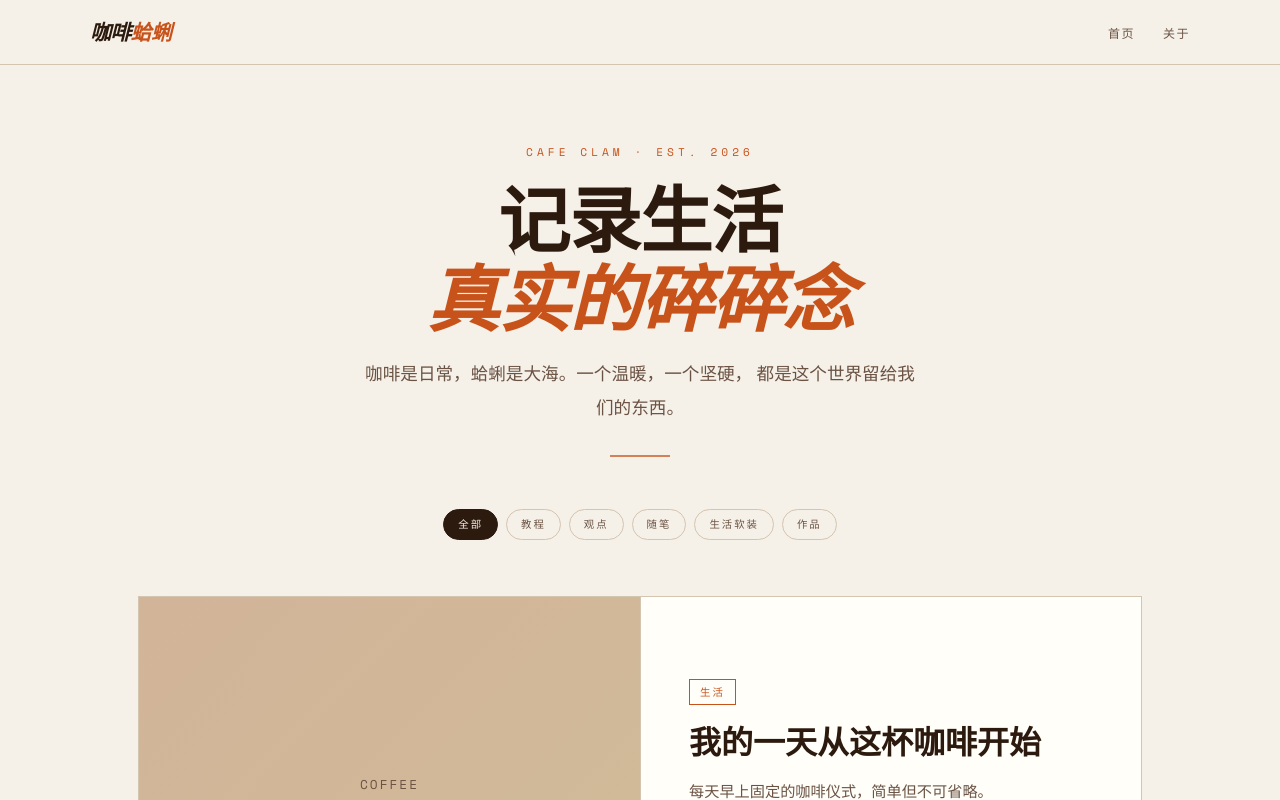
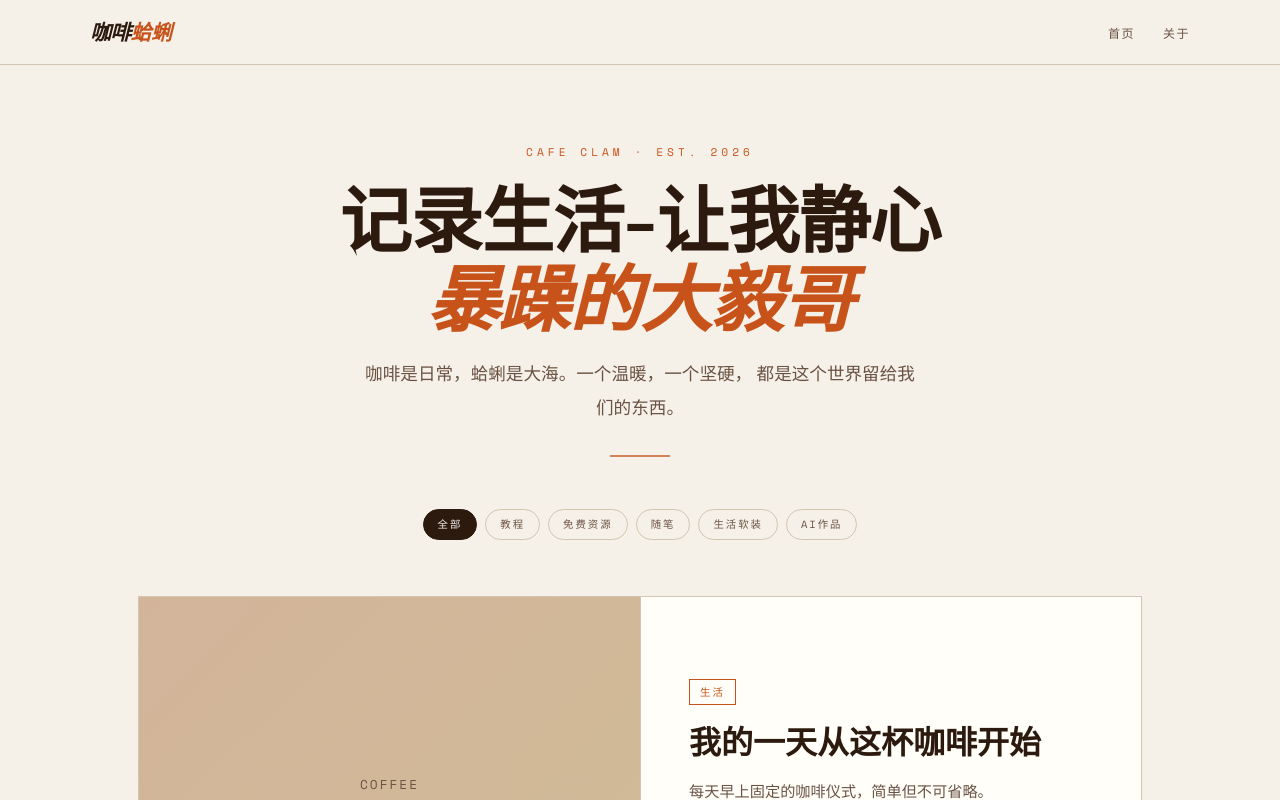
Before and after one commit to huangyiabc120/cafeclam-blog, a Next.js app: page / in a window 1280 px wide. Shown: the top 800 px of the page. Built offline with nearby package versions, Linux system fonts and the light colour scheme; a web font is replaced by a local one.

Commit message:
Update page.js

```diff
--- a/app/page.js
+++ b/app/page.js
@@ -12,7 +12,7 @@ export default function Home() {
       <header className="site-header">
         <span className="header-eyebrow">CAFE CLAM · EST. 2026</span>
         <h1 className="header-title">
-          记录生活<br /><em>真实的碎碎念</em>
+          记录生活-让我静心<br /><em>暴躁的大毅哥</em>
         </h1>
         <p className="header-sub">
           咖啡是日常，蛤蜊是大海。一个温暖，一个坚硬，
@@ -27,10 +27,10 @@ export default function Home() {
         <div style={{ textAlign: 'center', marginBottom: 48 }}>
           <a href="/" className="category-pill active">全部</a>
           <a href="/" className="category-pill">教程</a>
-          <a href="/" className="category-pill">观点</a>
+          <a href="/" className="category-pill">免费资源</a>
           <a href="/" className="category-pill">随笔</a>
           <a href="/" className="category-pill">生活软装</a>
-          <a href="/" className="category-pill">作品</a>
+          <a href="/" className="category-pill">AI作品</a>
         </div>
 
         {/* Featured Post */}
```
